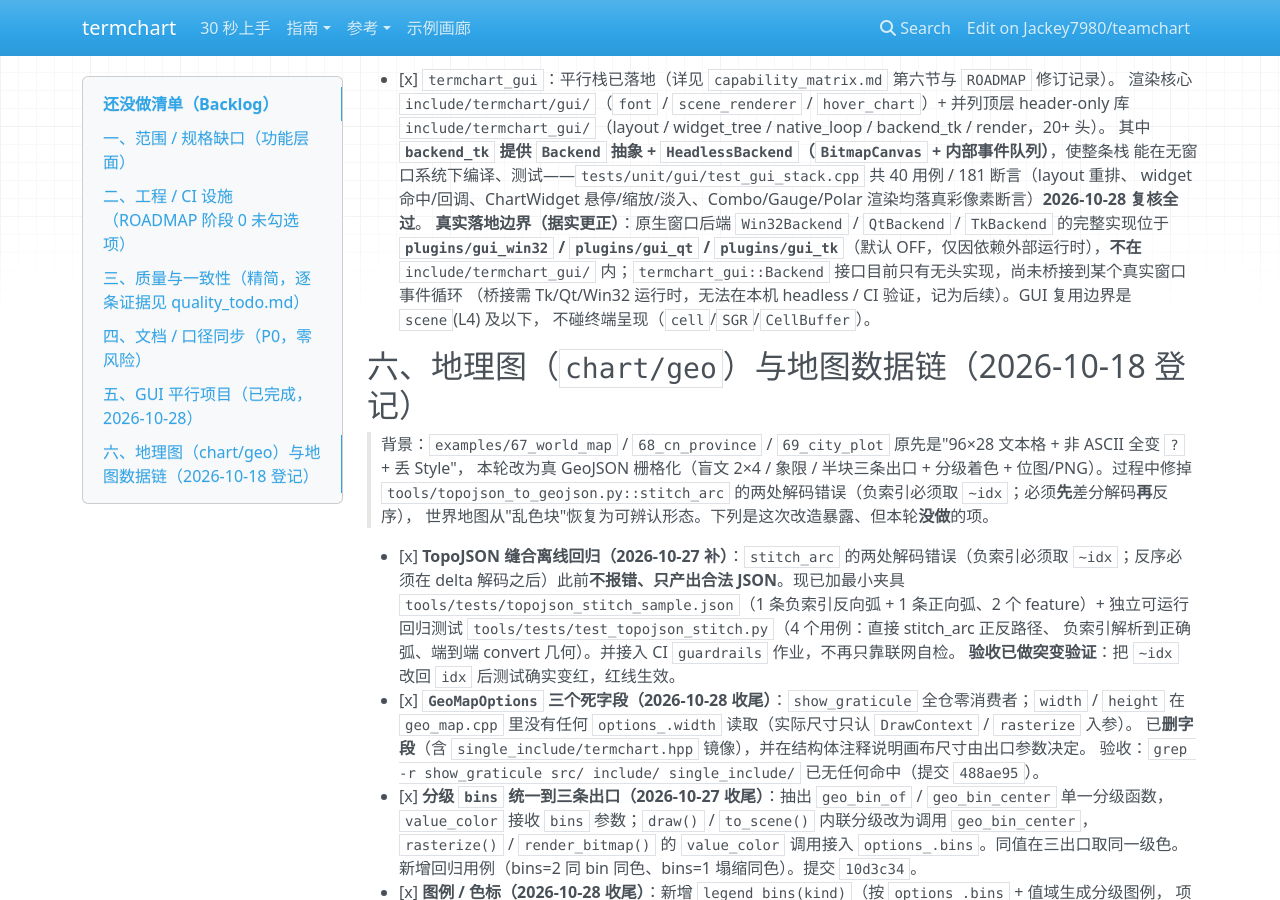
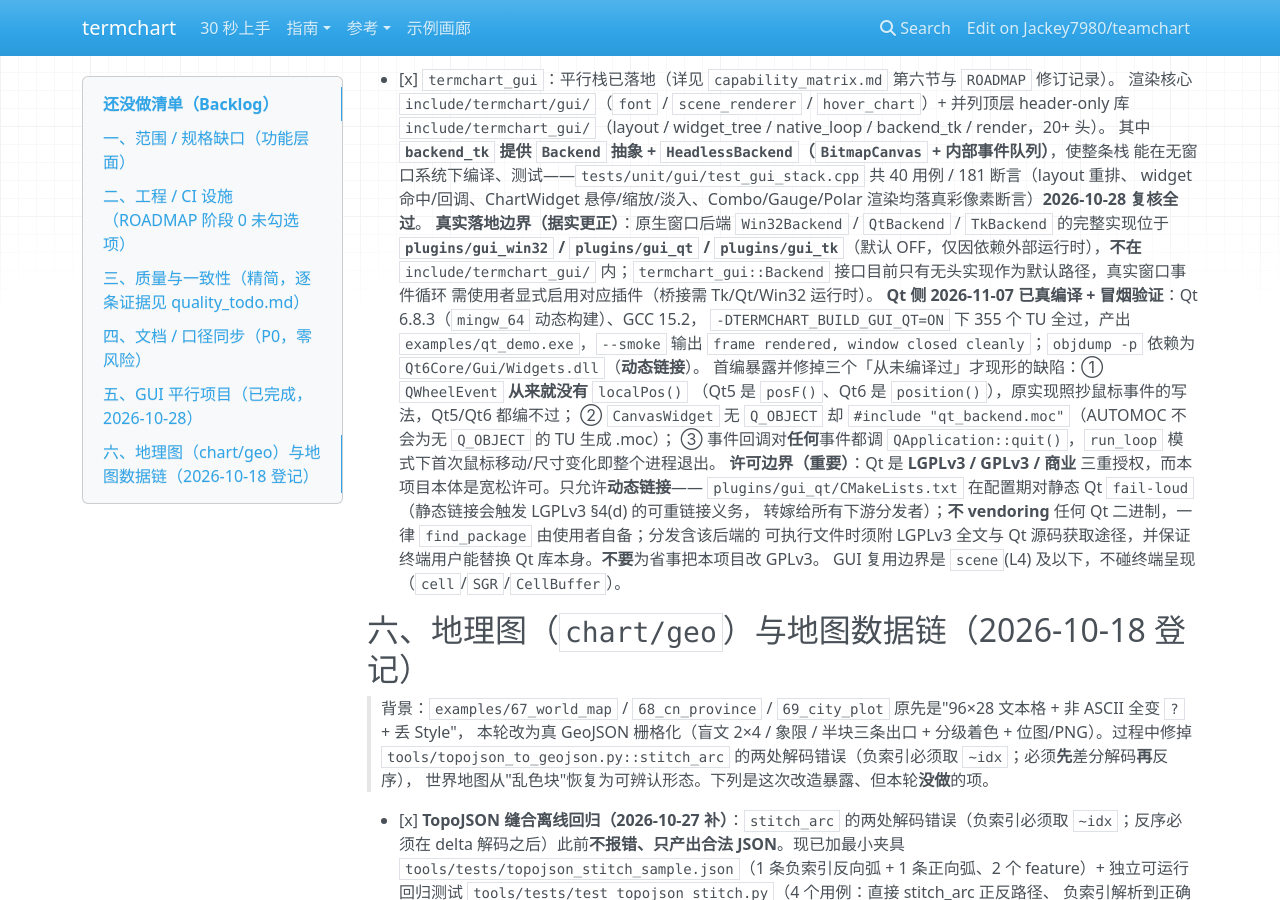
Before and after one commit to Jackey7980/termchart, an MkDocs documentation site: the page built from docs/reference/backlog.md, in a window 1280 px wide and 900 px high, scrolled down 4123 px. Built offline with MkDocs 1.6.1, drawn with Linux system fonts in a browser that asks for light colours; nearby versions of some CDN libraries.

Commit message:
Qt 后端首次真编译：修 3 个编译期缺陷 + 加 LGPLv3 合规闸门
- src/qt_backend.cpp: QWheelEvent 从无 localPos()（Qt5=posF/Qt6=position），原写法 Qt5/Qt6 都编不过

- src/qt_backend.cpp: CanvasWidget 无 Q_OBJECT 却 include qt_backend.moc（AUTOMOC 不生成）

- src/qt_backend.cpp: 事件回调对任何事件都 QApplication::quit()，run_loop 下首次鼠标移动即退出

- CMake: 静态 Qt 配置期 fail-loud（静态链接触发 LGPLv3 4(d) 可重链接义务）；新增 qt 预设走 \{QTDIR}

- docs: README/README_zh/AUTHORS/backlog/capability_matrix 记录验证结果与许可边界

```diff
--- a/docs/reference/backlog.md
+++ b/docs/reference/backlog.md
@@ -181,9 +181,20 @@
   widget 命中/回调、ChartWidget 悬停/缩放/淡入、Combo/Gauge/Polar 渲染均落真彩像素断言）**2026-10-28 复核全过**。
   **真实落地边界（据实更正）**：原生窗口后端 `Win32Backend` / `QtBackend` / `TkBackend` 的完整实现位于
   **`plugins/gui_win32` / `plugins/gui_qt` / `plugins/gui_tk`**（默认 OFF，仅因依赖外部运行时），**不在**
-  `include/termchart_gui/` 内；`termchart_gui::Backend` 接口目前只有无头实现，尚未桥接到某个真实窗口事件循环
-  （桥接需 Tk/Qt/Win32 运行时，无法在本机 headless / CI 验证，记为后续）。GUI 复用边界是 `scene`(L4) 及以下，
-  不碰终端呈现（`cell`/`SGR`/`CellBuffer`）。
+  `include/termchart_gui/` 内；`termchart_gui::Backend` 接口目前只有无头实现作为默认路径，真实窗口事件循环
+  需使用者显式启用对应插件（桥接需 Tk/Qt/Win32 运行时）。
+  **Qt 侧 2026-11-07 已真编译 + 冒烟验证**：Qt 6.8.3（`mingw_64` 动态构建）、GCC 15.2，
+  `-DTERMCHART_BUILD_GUI_QT=ON` 下 355 个 TU 全过，产出 `examples/qt_demo.exe`，`--smoke` 输出
+  `frame rendered, window closed cleanly`；`objdump -p` 依赖为 `Qt6Core/Gui/Widgets.dll`（**动态链接**）。
+  首编暴露并修掉三个「从未编译过」才现形的缺陷：① `QWheelEvent` **从来就没有** `localPos()`
+  （Qt5 是 `posF()`、Qt6 是 `position()`），原实现照抄鼠标事件的写法，Qt5/Qt6 都编不过；
+  ② `CanvasWidget` 无 `Q_OBJECT` 却 `#include "qt_backend.moc"`（AUTOMOC 不会为无 `Q_OBJECT` 的 TU 生成 .moc）；
+  ③ 事件回调对**任何**事件都调 `QApplication::quit()`，`run_loop` 模式下首次鼠标移动/尺寸变化即整个进程退出。
+  **许可边界（重要）**：Qt 是 **LGPLv3 / GPLv3 / 商业** 三重授权，而本项目本体是宽松许可。只允许**动态链接**——
+  `plugins/gui_qt/CMakeLists.txt` 在配置期对静态 Qt `fail-loud`（静态链接会触发 LGPLv3 §4(d) 的可重链接义务，
+  转嫁给所有下游分发者）；**不 vendoring** 任何 Qt 二进制，一律 `find_package` 由使用者自备；分发含该后端的
+  可执行文件时须附 LGPLv3 全文与 Qt 源码获取途径，并保证终端用户能替换 Qt 库本身。**不要**为省事把本项目改 GPLv3。
+  GUI 复用边界是 `scene`(L4) 及以下，不碰终端呈现（`cell`/`SGR`/`CellBuffer`）。
 
 ## 六、地理图（`chart/geo`）与地图数据链（2026-10-18 登记）
 
```
Also changed, not shown: AUTHORS.md (+2 -1 lines), CMakePresets.json (+14 -0 lines), README.md (+2 -1 lines), README_zh.md (+6 -0 lines), docs/reference/capability_matrix.md (+1 -1 lines), 3 other files.
